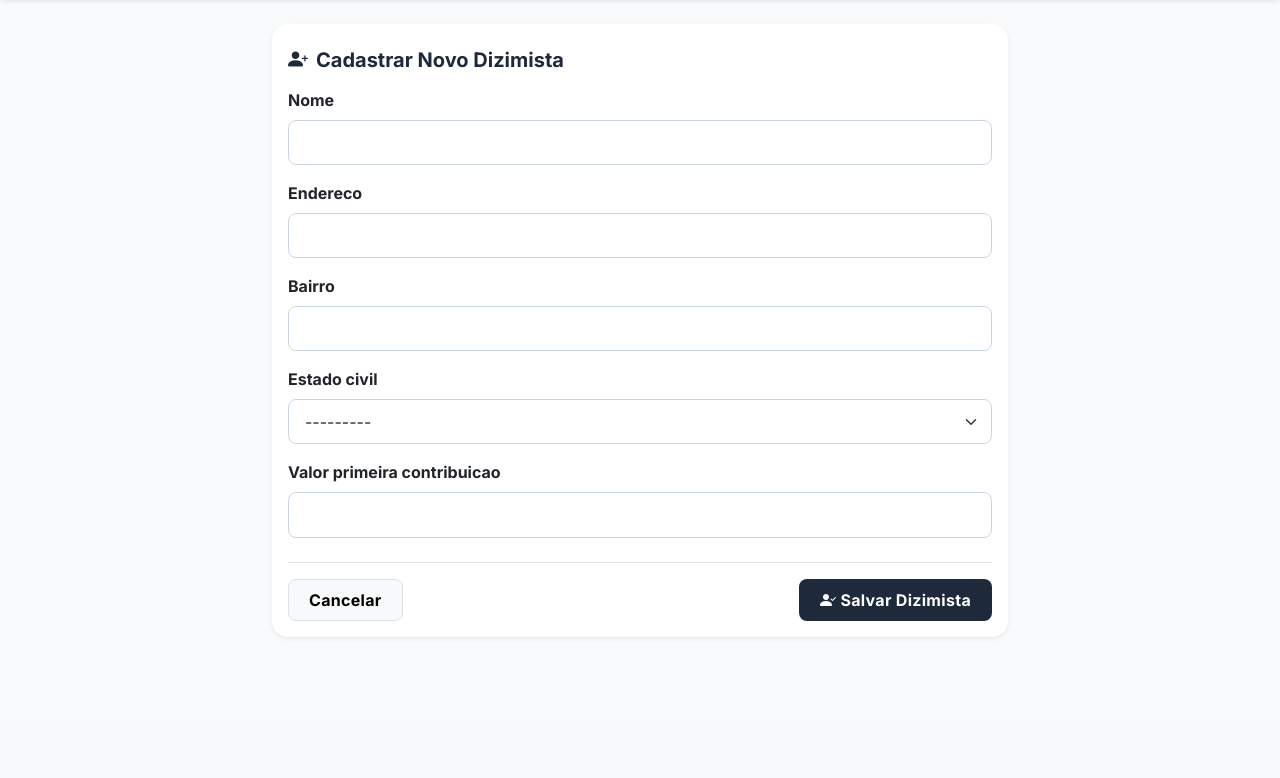
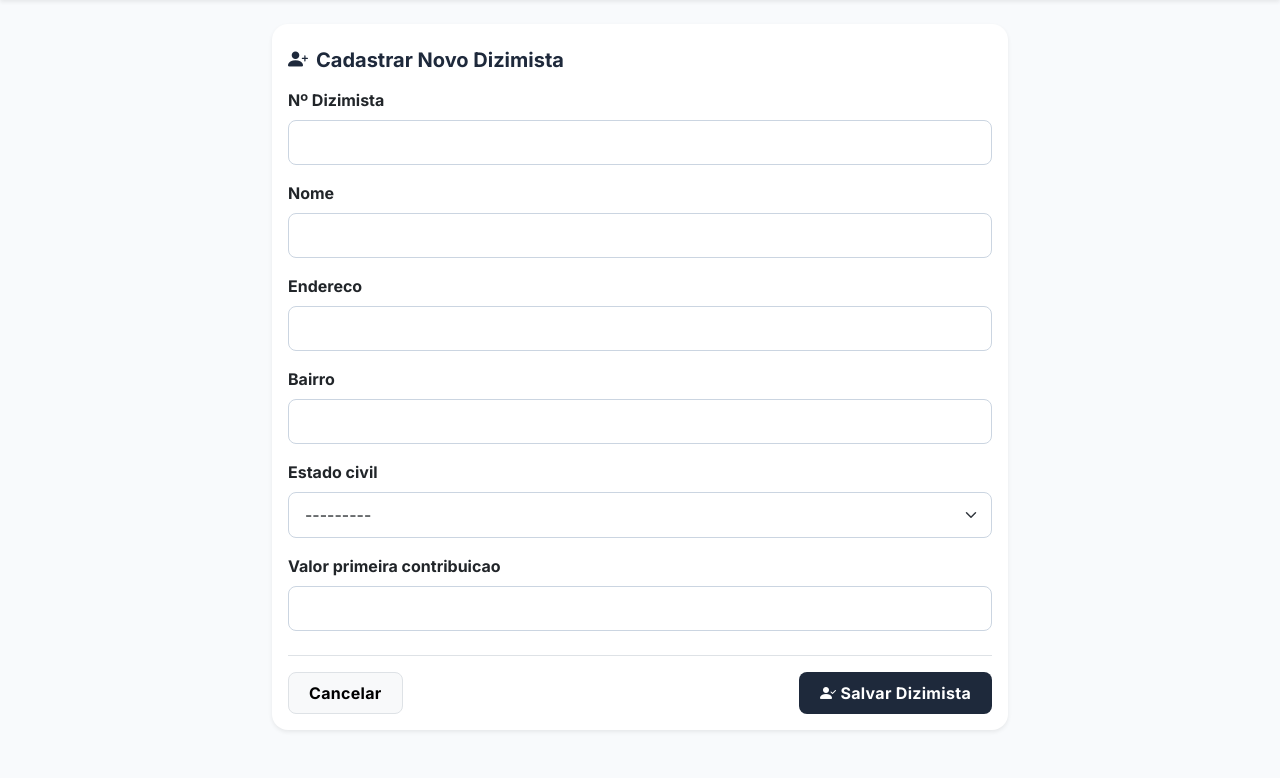
Before and after one commit to snoker68/sistema-dizimo, a Django app: page /dizimista/novo/ in a window 1280 px wide. Shown: the part 76-854 px from the top of the page. Before the commit the page ends 714 px from the top, so only its background shows below. Run offline with Django 5.2, Linux system fonts and the light colour scheme; the visitor is signed in with stand-in values (Sample User, id 1).

Commit message:
Atualização nas tela dizimista e pagamento
Foi feita adição dos campos cônjuge e numero do dizimista, e foi feito a remoção do botão excluir pagamento

```diff
--- a/dizimo/forms.py
+++ b/dizimo/forms.py
@@ -17,12 +17,14 @@ class AgenteCreationForm(UserCreationForm):
 class DizimistaForm(forms.ModelForm):
     class Meta:
         model = Dizimista
-        fields = ['nome', 'endereco', 'bairro', 'estado_civil', 'valor_primeira_contribuicao']
+        fields = ['numero_dizimista', 'nome', 'endereco', 'bairro', 'estado_civil', 'nome_conjuge', 'valor_primeira_contribuicao']
         widgets = {
+            'numero_dizimista': forms.TextInput(attrs={'class': 'form-control'}),
             'nome': forms.TextInput(attrs={'class': 'form-control'}),
             'endereco': forms.TextInput(attrs={'class': 'form-control'}),
             'bairro': forms.TextInput(attrs={'class': 'form-control'}),
-            'estado_civil': forms.Select(attrs={'class': 'form-select'}),
+            'estado_civil': forms.Select(attrs={'class': 'form-select', 'id': 'id_estado_civil'}),
+            'nome_conjuge': forms.TextInput(attrs={'class': 'form-control', 'id': 'id_nome_conjuge'}),
             'valor_primeira_contribuicao': forms.NumberInput(attrs={'class': 'form-control', 'step': '0.01'}),
         }
 
--- a/dizimo/models.py
+++ b/dizimo/models.py
@@ -7,10 +7,12 @@ class Dizimista(models.Model):
         ('Casado', 'Casado'),
     ]
 
+    numero_dizimista = models.CharField(max_length=50, blank=True, null=True, verbose_name="Nº Dizimista")
     nome = models.CharField(max_length=200)
     endereco = models.CharField(max_length=255)
     bairro = models.CharField(max_length=100)
     estado_civil = models.CharField(max_length=20, choices=ESTADO_CIVIL_CHOICES)
+    nome_conjuge = models.CharField(max_length=200, blank=True, null=True, verbose_name="Nome do Cônjuge")
     valor_primeira_contribuicao = models.DecimalField(max_digits=10, decimal_places=2)
     data_cadastro = models.DateTimeField(auto_now_add=True)
 
--- a/dizimo/templates/dizimista_form.html
+++ b/dizimo/templates/dizimista_form.html
@@ -11,7 +11,7 @@
                 <form method="post">
                     {% csrf_token %}
                     {% for field in form %}
-                        <div class="mb-3">
+                        <div class="mb-3" id="div_{{ field.name }}">
                             <label for="{{ field.id_for_label }}" class="form-label fw-bold">{{ field.label }}</label>
                             {{ field }}
                             {% if field.help_text %}
@@ -32,3 +32,28 @@
     </div>
 </div>
 {% endblock %}
+
+{% block scripts %}
+<script>
+    document.addEventListener('DOMContentLoaded', function() {
+        const estadoCivilSelect = document.getElementById('id_estado_civil');
+        const divConjuge = document.getElementById('div_nome_conjuge');
+
+        function toggleConjuge() {
+            if (estadoCivilSelect.value === 'Casado') {
+                divConjuge.style.display = 'block';
+            } else {
+                divConjuge.style.display = 'none';
+                // Opcional: Limpar o campo se não for mais casado
+                document.getElementById('id_nome_conjuge').value = '';
+            }
+        }
+
+        // Executa ao carregar para caso de edição
+        toggleConjuge();
+
+        // Executa ao mudar a opção
+        estadoCivilSelect.addEventListener('change', toggleConjuge);
+    });
+</script>
+{% endblock %}
--- a/dizimo/templates/dizimista_list.html
+++ b/dizimo/templates/dizimista_list.html
@@ -22,9 +22,11 @@
             <table class="table table-hover align-middle mb-0">
                 <thead class="table-light">
                     <tr>
+                        <th style="width: 80px;">Nº</th>
                         <th>Nome</th>
                         <th>Bairro</th>
                         <th>Estado Civil</th>
+                        <th>Cônjuge</th>
                         <th>Contribuição Inicial (R$)</th>
                         <th>Data Cadastro</th>
                         <th class="text-end">Ações</th>
@@ -33,9 +35,11 @@
                 <tbody>
                     {% for d in dizimistas %}
                     <tr>
+                        <td class="text-muted small">#{{ d.numero_dizimista|default:"-" }}</td>
                         <td><strong>{{ d.nome }}</strong></td>
                         <td>{{ d.bairro }}</td>
                         <td>{{ d.estado_civil }}</td>
+                        <td>{{ d.nome_conjuge|default:"-" }}</td>
                         <td>{{ d.valor_primeira_contribuicao }}</td>
                         <td>{{ d.data_cadastro|date:"d/m/Y - H:i" }}</td>
                         <td class="text-end">
@@ -68,7 +72,7 @@
             <form action="{% url 'importar_dizimistas' %}" method="post" enctype="multipart/form-data">
                 {% csrf_token %}
                 <div class="modal-body p-4">
-                    <p class="text-muted small mb-3">O arquivo Excel (.xlsx) deve conter as seguintes colunas pela ordem: <b>Nome, Endereço, Bairro, Estado Civil </b> (Solteiro/Casado) e <b>Valor Inicial</b>.</p>
+                    <p class="text-muted small mb-3">O arquivo Excel (.xlsx) deve conter as seguintes colunas pela ordem: <b>Nº Dizimista</b> (opcional), <b>Nome, Endereço, Bairro, Estado Civil </b> (Solteiro/Casado), <b>Cônjuge</b> (opcional) e <b>Valor Inicial</b>.</p>
                     <div class="mb-3">
                         <label for="excel_file" class="form-label fw-bold">Selecione o arquivo Excel</label>
                         <input class="form-control" type="file" id="excel_file" name="excel_file" accept=".xlsx" required>
--- a/dizimo/templates/pagamento_list.html
+++ b/dizimo/templates/pagamento_list.html
@@ -39,10 +39,6 @@
                         <td>{{ p.criado_em|date:"d/m/Y - H:i" }}</td>
                         <td class="text-end">
                             <a href="{% url 'editar_pagamento' p.pk %}" class="btn btn-sm btn-light border" title="Editar"><i class="bi bi-pencil-square text-primary"></i></a>
-                            <form method="post" action="{% url 'excluir_pagamento' p.pk %}" style="display:inline;" onsubmit="return confirm('Tem certeza que deseja apagar o registro de pagamento de R$ {{ p.valor }} do membro {{ p.dizimista.nome }}?');">
-                                {% csrf_token %}
-                                <button type="submit" class="btn btn-sm btn-light border" title="Excluir"><i class="bi bi-trash3-fill text-danger"></i></button>
-                            </form>
                         </td>
                     </tr>
                     {% empty %}
--- a/dizimo/urls.py
+++ b/dizimo/urls.py
@@ -13,7 +13,6 @@ urlpatterns = [
     path('pagamentos/', views.PagamentoListView.as_view(), name='listar_pagamentos'),
     path('pagamento/novo/', views.PagamentoCreateView.as_view(), name='registrar_pagamento'),
     path('pagamento/<int:pk>/editar/', views.PagamentoUpdateView.as_view(), name='editar_pagamento'),
-    path('pagamento/<int:pk>/excluir/', views.PagamentoDeleteView.as_view(), name='excluir_pagamento'),
 
     path('usuarios/', views.UsuarioListView.as_view(), name='listar_usuarios'),
     path('usuarios/novo/', views.UsuarioCreateView.as_view(), name='cadastrar_usuario'),
--- a/dizimo/views.py
+++ b/dizimo/views.py
@@ -82,13 +82,6 @@ class PagamentoUpdateView(LoginRequiredMixin, UpdateView):
     template_name = 'pagamento_form.html'
     success_url = reverse_lazy('listar_pagamentos')
 
-class PagamentoDeleteView(LoginRequiredMixin, DeleteView):
-    model = Pagamento
-    success_url = reverse_lazy('listar_pagamentos')
-
-    def post(self, request, *args, **kwargs):
-        return super().delete(request, *args, **kwargs)
-
 class UsuarioListView(LoginRequiredMixin, StaffRequiredMixin, ListView):
     model = User
     template_name = 'usuario_list.html'
@@ -156,18 +149,25 @@ def importar_dizimistas_excel(request):
 
             # Pula o cabeçalho (assumindo a linha 1 como cabeçalho)
             for row in sheet.iter_rows(min_row=2, values_only=True):
-                # Se a primeira coluna (nome) estiver vazia, ignora a linha
-                if not row[0]:
+                if not row[0] and not row[1]:
                     continue
 
-                nome = str(row[0]).strip()
-                endereco = str(row[1] or '').strip()
-                bairro = str(row[2] or '').strip()
-                estado_civil = str(row[3] or 'Solteiro').strip().capitalize()
+                numero_dizimista = str(row[0] or '').strip()
+                nome = str(row[1] or '').strip()
+                endereco = str(row[2] or '').strip()
+                bairro = str(row[3] or '').strip()
+                estado_civil = str(row[4] or 'Solteiro').strip().capitalize()
+                nome_conjuge = str(row[5] or '').strip() if len(row) > 5 else ''
 
                 # Tratamento financeiro tolerante a formatos de Excel
                 try:
-                    valor_str = str(row[4]).replace('R$', '').replace(',', '.').strip()
+                    # Coluna: Numero(0), Nome(1), End(2), Bairro(3), EstCiv(4), Conj(5), Valor(6)
+                    # O valor está na 7ª (índice 6) se houver 7 colunas, senão na 6ª (índice 5), etc
+                    if len(row) > 6: val_idx = 6
+                    elif len(row) > 5: val_idx = 5
+                    else: val_idx = 4
+
+                    valor_str = str(row[val_idx]).replace('R$', '').replace(',', '.').strip()
                     if valor_str == 'None' or not valor_str:
                         valor = Decimal('0.00')
                     else:
@@ -180,10 +180,12 @@ def importar_dizimistas_excel(request):
                     estado_civil = 'Solteiro'
 
                 novo = Dizimista(
+                    numero_dizimista=numero_dizimista,
                     nome=nome,
                     endereco=endereco,
                     bairro=bairro,
                     estado_civil=estado_civil,
+                    nome_conjuge=nome_conjuge if estado_civil == 'Casado' else '',
                     valor_primeira_contribuicao=valor
                 )
                 novos_dizimistas.append(novo)
```
Also changed, not shown: dizimo/migrations/0002_dizimista_nome_conjuge.py (added), dizimo/migrations/0003_dizimista_numero_dizimista.py (added).
